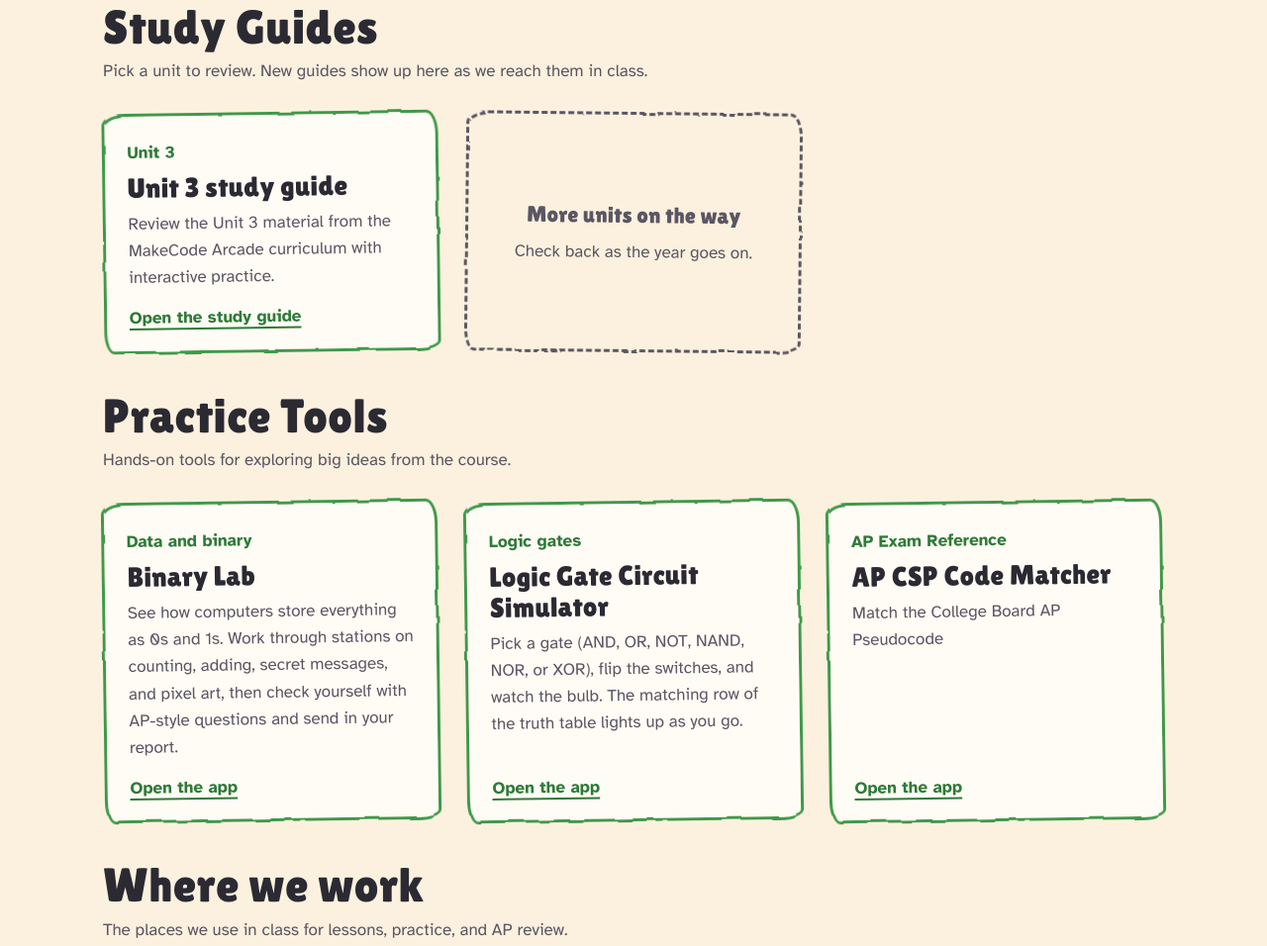
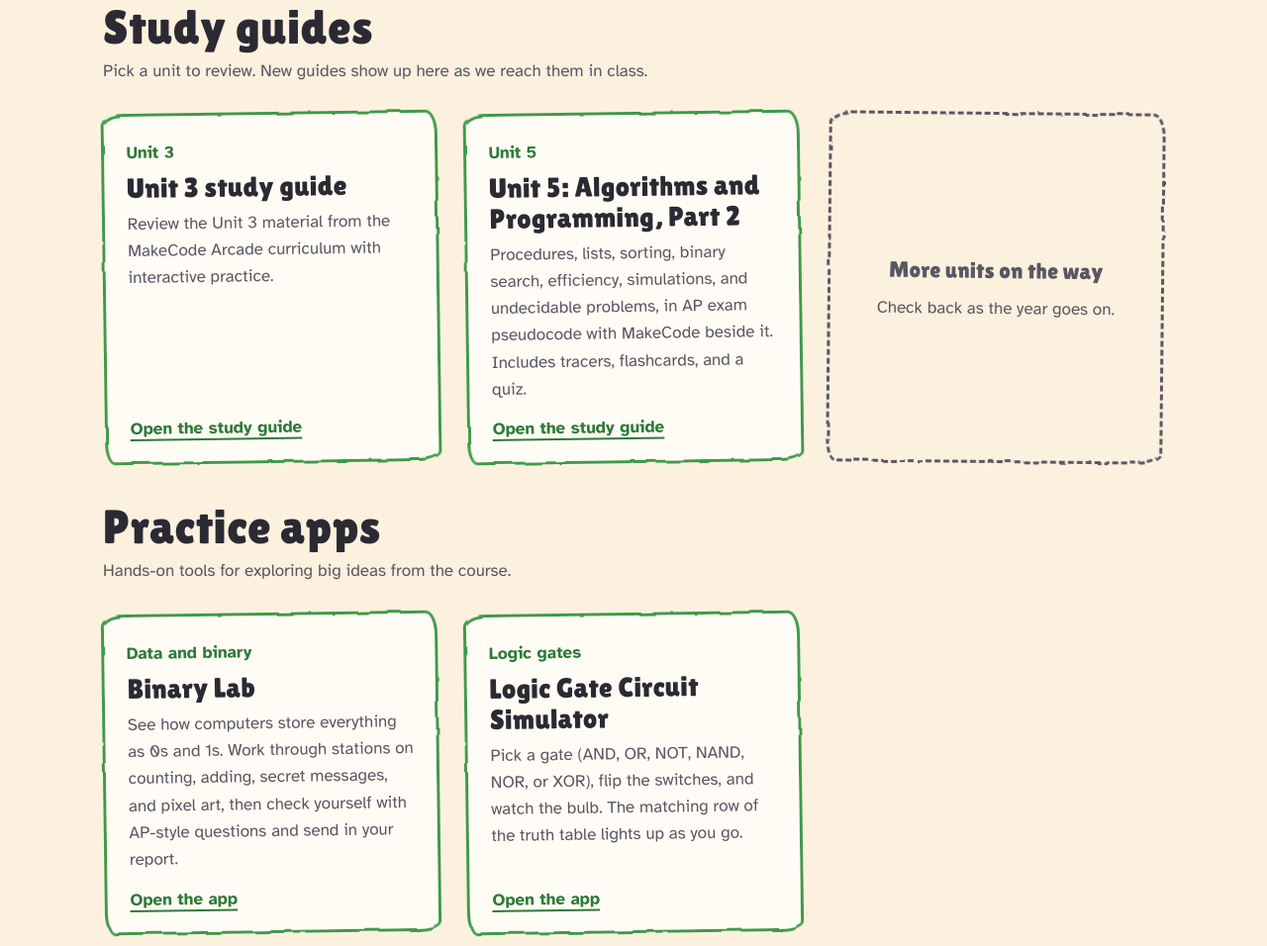
Before and after one commit to brimmer-tech/ap-csp, a plain HTML site: page index.html in a window 1280 px wide. Shown: the part 443-1399 px from the top of the page at 99% size. Drawn offline with Linux system fonts and the light colour scheme.

Commit message:
Add files via upload

```diff
--- a/index.html
+++ b/index.html
@@ -161,13 +161,19 @@
 
     <main>
       <section aria-labelledby="guides">
-        <h2 id="guides">Study Guides</h2>
+        <h2 id="guides">Study guides</h2>
         <p class="note">Pick a unit to review. New guides show up here as we reach them in class.</p>
         <div class="grid">
           <a class="card sketch" href="https://brimmer-tech.github.io/ap-csp/unit3.html">
             <span class="tag">Unit 3</span>
             <h3>Unit 3 study guide</h3>
             <p>Review the Unit 3 material from the MakeCode Arcade curriculum with interactive practice.</p>
+            <span class="go">Open the study guide</span>
+          </a>
+          <a class="card sketch" href="https://brimmer-tech.github.io/ap-csp/unit5.html">
+            <span class="tag">Unit 5</span>
+            <h3>Unit 5: Algorithms and Programming, Part 2</h3>
+            <p>Procedures, lists, sorting, binary search, efficiency, simulations, and undecidable problems, in AP exam pseudocode with MakeCode beside it. Includes tracers, flashcards, and a quiz.</p>
             <span class="go">Open the study guide</span>
           </a>
           <div class="soon sketch">
@@ -178,7 +184,7 @@
       </section>
 
       <section aria-labelledby="practice">
-        <h2 id="practice">Practice Tools</h2>
+        <h2 id="practice">Practice apps</h2>
         <p class="note">Hands-on tools for exploring big ideas from the course.</p>
         <div class="grid">
           <a class="card sketch" href="https://brimmer-tech.github.io/ap-csp/binary_lab.html">
@@ -193,14 +199,6 @@
             <p>Pick a gate (AND, OR, NOT, NAND, NOR, or XOR), flip the switches, and watch the bulb. The matching row of the truth table lights up as you go.</p>
             <span class="go">Open the app</span>
           </a>
-           <a class="card sketch" href="https://brimmer-tech.github.io/ap-csp/ap_csp_code_matcher.html">
-            <span class="tag">AP Exam Reference</span>
-            <h3>AP CSP Code Matcher</h3>
-            <p>Match the College Board AP Pseudocode </p>
-            <span class="go">Open the app</span>
-          </a>
-
-
         </div>
       </section>
 
```
